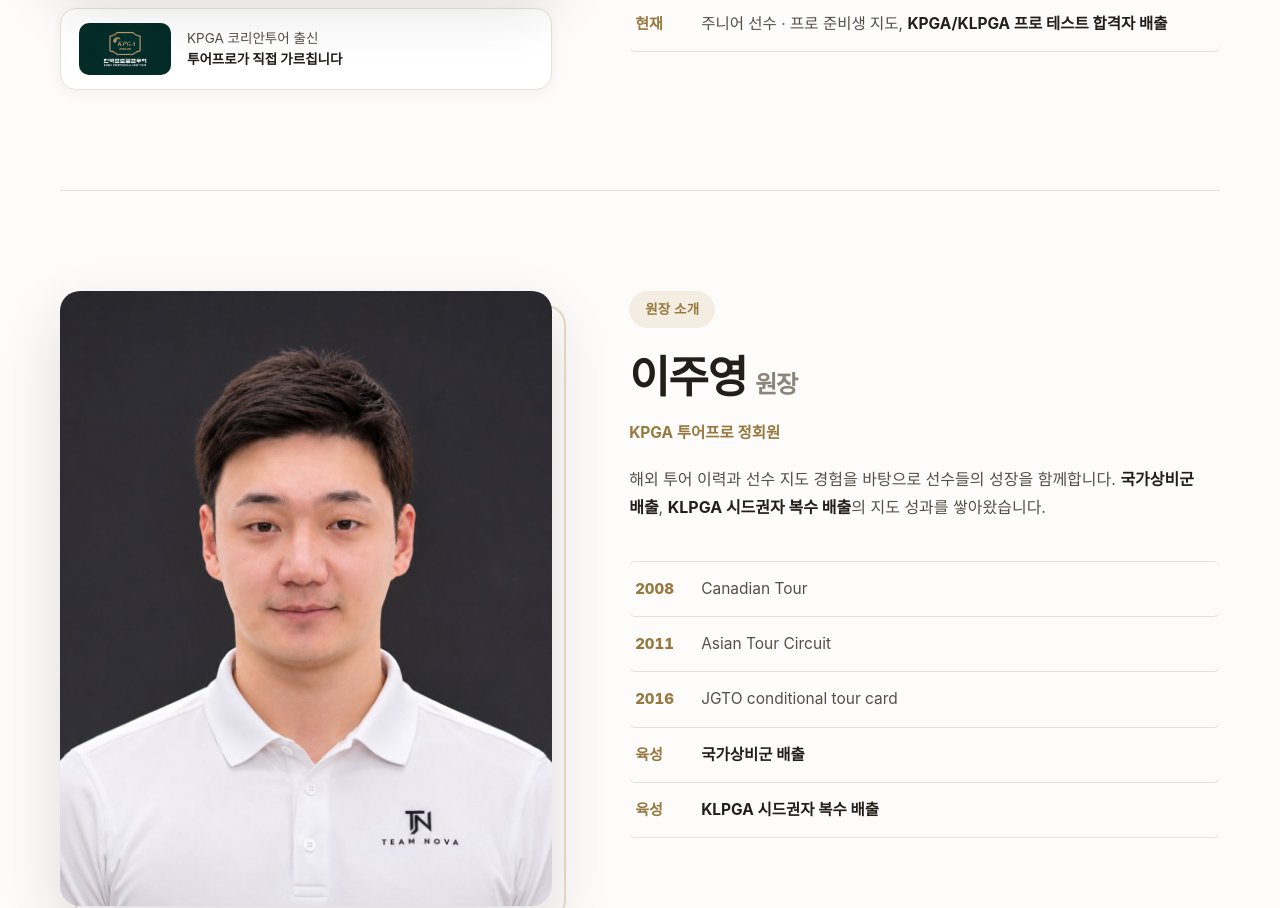
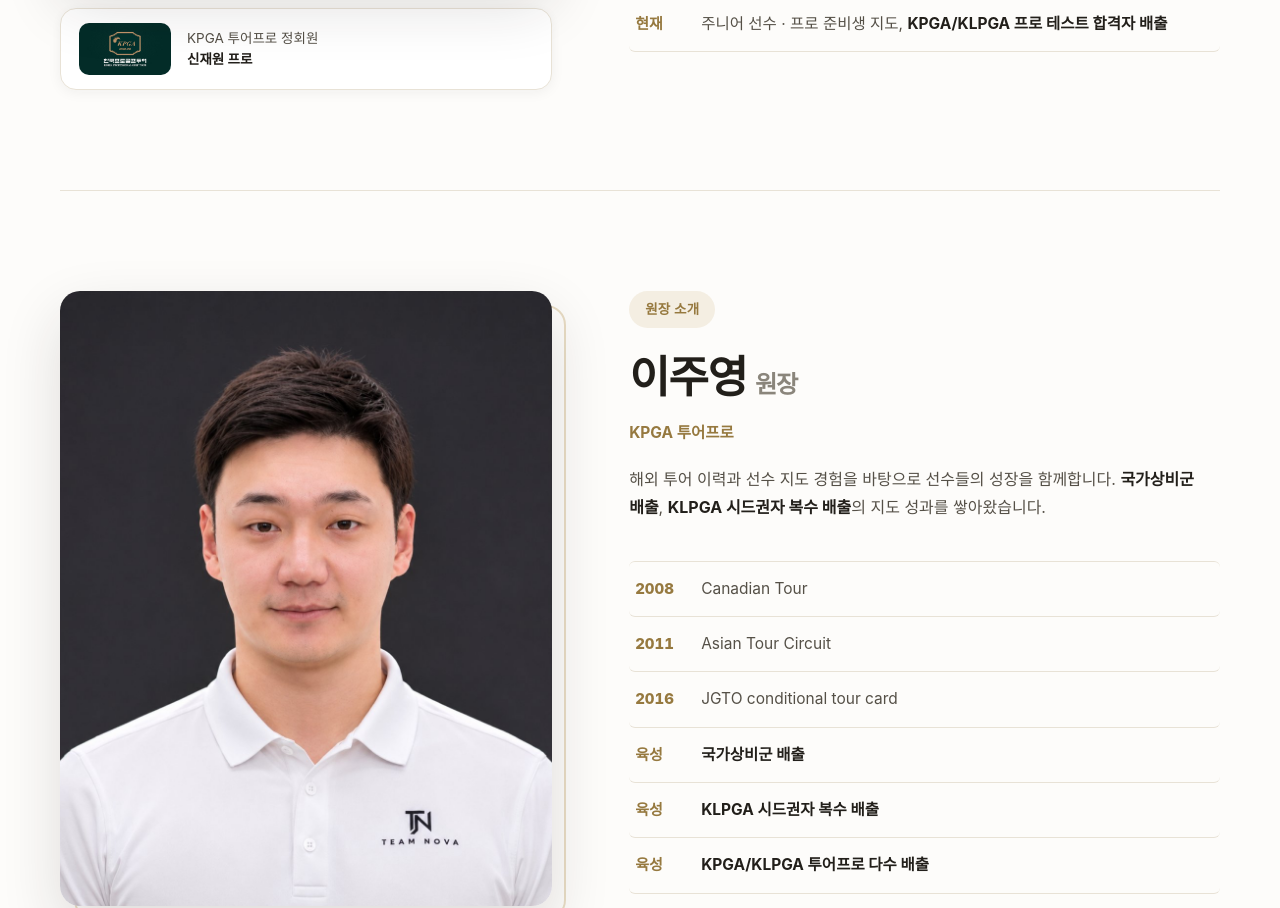
Before and after one commit to goltimjang/teamnova-golf-academy, a plain HTML site: page index.html in a window 1280 px wide. Shown: the part 2454-3362 px from the top of the page. Drawn offline with Linux system fonts and the light colour scheme; a web font is replaced by a local one.

Commit message:
지도진 KPGA 배지 통일 및 이주영 원장 육성 성과 보완

```diff
--- a/index.html
+++ b/index.html
@@ -189,7 +189,7 @@
         </div>
         <div class="pro__kpga reveal">
           <img src="assets/logo/kpga.jpg" alt="KPGA 한국프로골프투어" loading="lazy">
-          <p>KPGA 코리안투어 출신<br><strong>투어프로가 직접 가르칩니다</strong></p>
+          <p>KPGA 투어프로 정회원<br><strong>신재원 프로</strong></p>
         </div>
       </div>
       <div class="pro__info">
@@ -226,7 +226,7 @@
       <div class="pro__info">
         <p class="section-eyebrow reveal">원장 소개</p>
         <h2 class="section-title reveal" id="lee-jooyoung-title">이주영 <small>원장</small></h2>
-        <p class="pro__role reveal">KPGA 투어프로 정회원</p>
+        <p class="pro__role reveal">KPGA 투어프로</p>
         <p class="pro__desc reveal">
           해외 투어 이력과 선수 지도 경험을 바탕으로 선수들의 성장을 함께합니다.
           <strong>국가상비군 배출</strong>, <strong>KLPGA 시드권자 복수 배출</strong>의
@@ -238,6 +238,7 @@
           <li class="reveal"><span class="pro__year">2016</span><p>JGTO conditional tour card</p></li>
           <li class="reveal"><span class="pro__year">육성</span><p><strong>국가상비군 배출</strong></p></li>
           <li class="reveal"><span class="pro__year">육성</span><p><strong>KLPGA 시드권자 복수 배출</strong></p></li>
+          <li class="reveal"><span class="pro__year">육성</span><p><strong>KPGA/KLPGA 투어프로 다수 배출</strong></p></li>
         </ul>
       </div>
     </article>
```
Also changed, not shown: 1 other file.
